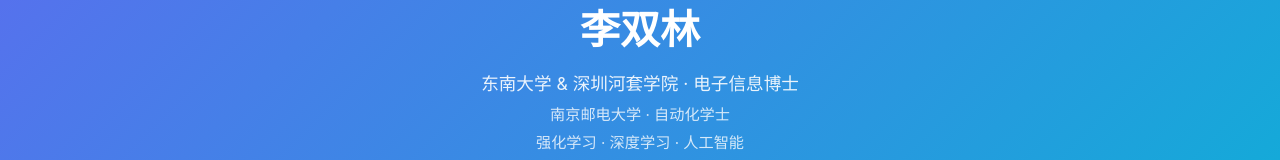
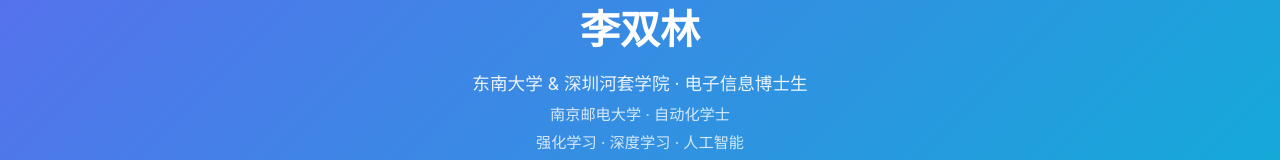
Before and after one commit to Huixingruo/personal-homepage, a React (Vite) app: page / in a window 1280 px wide. Shown: the part 308-468 px from the top of the page. Built offline with nearby package versions, Linux system fonts and the light colour scheme.

Commit message:
feat: 更新个人信息与联系邮箱

```diff
--- a/src/components/Contact.jsx
+++ b/src/components/Contact.jsx
@@ -21,7 +21,12 @@
           </div>
           <div className={styles.item}>
             <span className={styles.label}>邮箱</span>
-            <span>jzgkpl84@163.com</span>
+            <a href="mailto:jzgkpl84@163.com" className={styles.link}>
+              jzgkpl84@163.com
+            </a>
+            <a href="mailto:B22050413@njupt.edu.cn" className={styles.link}>
+              B22050413@njupt.edu.cn
+            </a>
           </div>
           <div className={styles.item}>
             <span className={styles.label}>GitHub</span>
--- a/src/components/Hero.jsx
+++ b/src/components/Hero.jsx
@@ -12,7 +12,7 @@
       >
         <img src="/personal-homepage/avatar.png" alt="李双林" className={styles.avatar} />
         <h1 className={styles.name}>李双林</h1>
-        <p className={styles.title}>东南大学 & 深圳河套学院 · 电子信息博士</p>
+        <p className={styles.title}>东南大学 & 深圳河套学院 · 电子信息博士生</p>
         <p className={styles.subtitle}>南京邮电大学 · 自动化学士</p>
         <p className={styles.interests}>强化学习 · 深度学习 · 人工智能</p>
 
```
